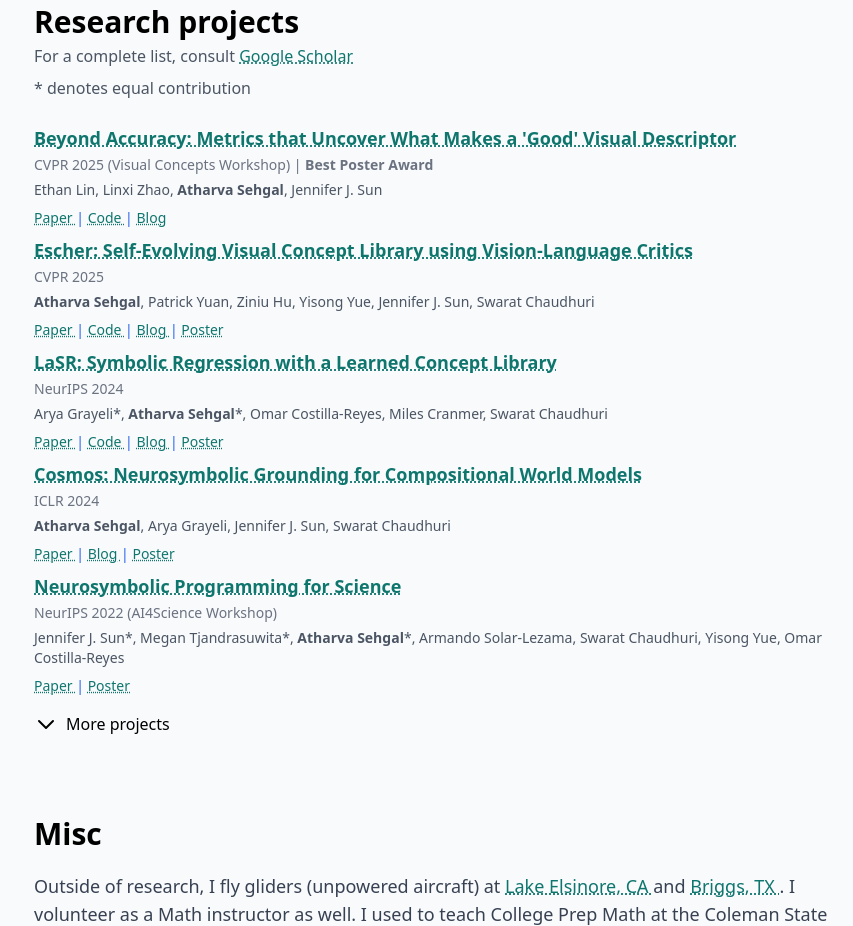
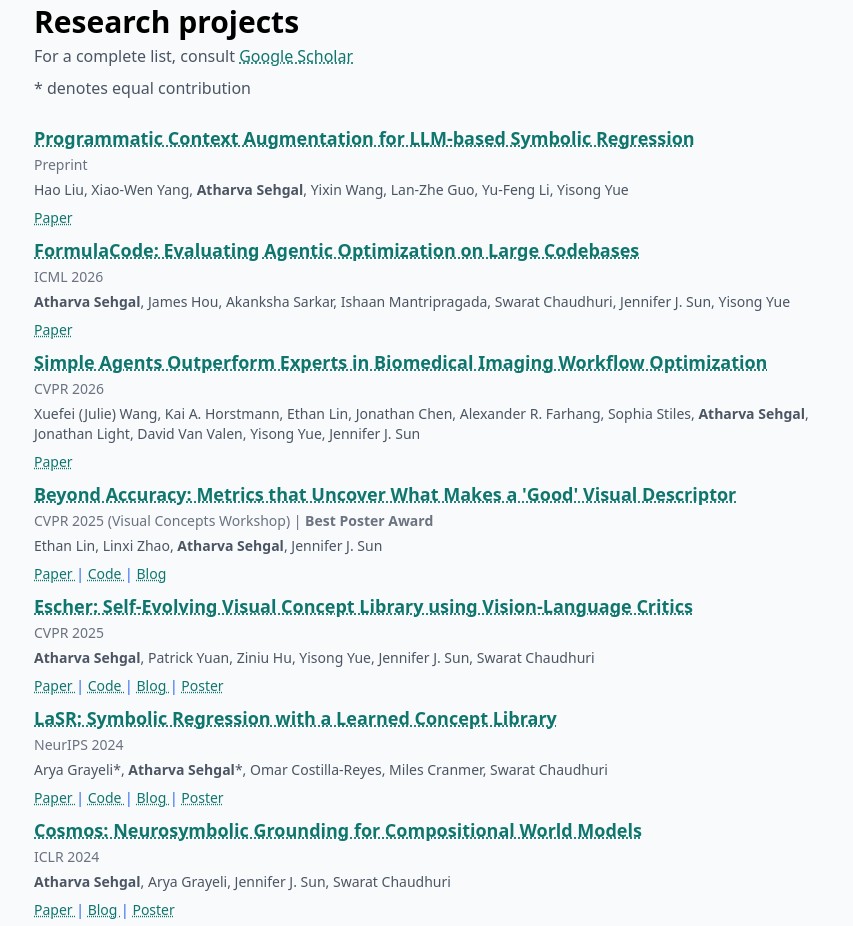
Before and after one commit to atharvas/atharvas.github.io, an Astro site: page / in a window 1280 px wide. Shown: the part 820-1746 px from the top of the page, without its empty margins (198-1051 px from the left). Built offline with nearby package versions, Linux system fonts and the light colour scheme; Astro itself is replaced by a stand-in of ours; a web font is replaced by a local one.

Commit message:
add recent papers and fix formulacode venue

```diff
--- a/public/cv/index.html
+++ b/public/cv/index.html
@@ -76,11 +76,27 @@
             <div class="section-content">
                 <div class="publication-item">
                     <div class="publication-title-venue">
-                        <strong> FormulaCode: Evaluating Agentic Optimization on Large Codebases</strong>
-                        <span class="publication-venue">PRAL @ ICML 2025</span>
+                        <strong>Programmatic Context Augmentation for LLM-based Symbolic Regression</strong>
+                        <span class="publication-venue">Preprint 2026</span>
                     </div>
-                    <div class="publication-authors"><strong>Atharva Sehgal*</strong>, James Hou*, Swarat Chaudhuri, Jennifer J. Sun, Yisong Yue</div>
-                    <!-- <div class="publication-url hide-on-print"><a href="https://arxiv.org/abs/????.?????"><code>https://arxiv.org/abs/????.?????</code></a></div> -->
+                    <div class="publication-authors">Hao Liu, Xiao-Wen Yang, <strong>Atharva Sehgal</strong>, Yixin Wang, Lan-Zhe Guo, Yu-Feng Li, Yisong Yue</div>
+                    <div class="publication-url hide-on-print"><a href="https://arxiv.org/abs/2605.03101"><code>https://arxiv.org/abs/2605.03101</code></a></div>
+                </div>
+                <div class="publication-item">
+                    <div class="publication-title-venue">
+                        <strong>FormulaCode: Evaluating Agentic Optimization on Large Codebases</strong>
+                        <span class="publication-venue">ICML 2026</span>
+                    </div>
+                    <div class="publication-authors"><strong>Atharva Sehgal</strong>, James Hou, Akanksha Sarkar, Ishaan Mantripragada, Swarat Chaudhuri, Jennifer J. Sun, Yisong Yue</div>
+                    <div class="publication-url hide-on-print"><a href="https://arxiv.org/abs/2603.16011"><code>https://arxiv.org/abs/2603.16011</code></a></div>
+                </div>
+                <div class="publication-item">
+                    <div class="publication-title-venue">
+                        <strong>Simple Agents Outperform Experts in Biomedical Imaging Workflow Optimization</strong>
+                        <span class="publication-venue">CVPR 2026</span>
+                    </div>
+                    <div class="publication-authors">Xuefei (Julie) Wang, Kai A. Horstmann, Ethan Lin, Jonathan Chen, Alexander R. Farhang, Sophia Stiles, <strong>Atharva Sehgal</strong>, Jonathan Light, David Van Valen, Yisong Yue, Jennifer J. Sun</div>
+                    <div class="publication-url hide-on-print"><a href="https://arxiv.org/abs/2512.06006"><code>https://arxiv.org/abs/2512.06006</code></a></div>
                 </div>
                 <div class="publication-item">
                     <div class="publication-title-venue">
--- a/src/data/Papers.ts
+++ b/src/data/Papers.ts
@@ -1,4 +1,49 @@
 export const PaperItems = [
+  {
+    hide: false,
+    title: "Programmatic Context Augmentation for LLM-based Symbolic Regression",
+    url: "https://arxiv.org/abs/2605.03101",
+    authors: "Hao Liu, Xiao-Wen Yang, _Atharva Sehgal_, Yixin Wang, Lan-Zhe Guo, Yu-Feng Li, Yisong Yue",
+    date: "May 2026",
+    venue: "Preprint",
+    description: "",
+    links: [
+      {
+        name: "Paper",
+        url: "https://arxiv.org/abs/2605.03101",
+      },
+    ],
+  },
+  {
+    hide: false,
+    title: "FormulaCode: Evaluating Agentic Optimization on Large Codebases",
+    url: "https://arxiv.org/abs/2603.16011",
+    authors: "_Atharva Sehgal_, James Hou, Akanksha Sarkar, Ishaan Mantripragada, Swarat Chaudhuri, Jennifer J. Sun, Yisong Yue",
+    date: "March 2026",
+    venue: "ICML 2026",
+    description: "",
+    links: [
+      {
+        name: "Paper",
+        url: "https://arxiv.org/abs/2603.16011",
+      },
+    ],
+  },
+  {
+    hide: false,
+    title: "Simple Agents Outperform Experts in Biomedical Imaging Workflow Optimization",
+    url: "https://arxiv.org/abs/2512.06006",
+    authors: "Xuefei (Julie) Wang, Kai A. Horstmann, Ethan Lin, Jonathan Chen, Alexander R. Farhang, Sophia Stiles, _Atharva Sehgal_, Jonathan Light, David Van Valen, Yisong Yue, Jennifer J. Sun",
+    date: "June 2026",
+    venue: "CVPR 2026",
+    description: "",
+    links: [
+      {
+        name: "Paper",
+        url: "https://arxiv.org/abs/2512.06006",
+      },
+    ],
+  },
   {
     hide: false,
     title: "Beyond Accuracy: Metrics that Uncover What Makes a 'Good' Visual Descriptor",
```
